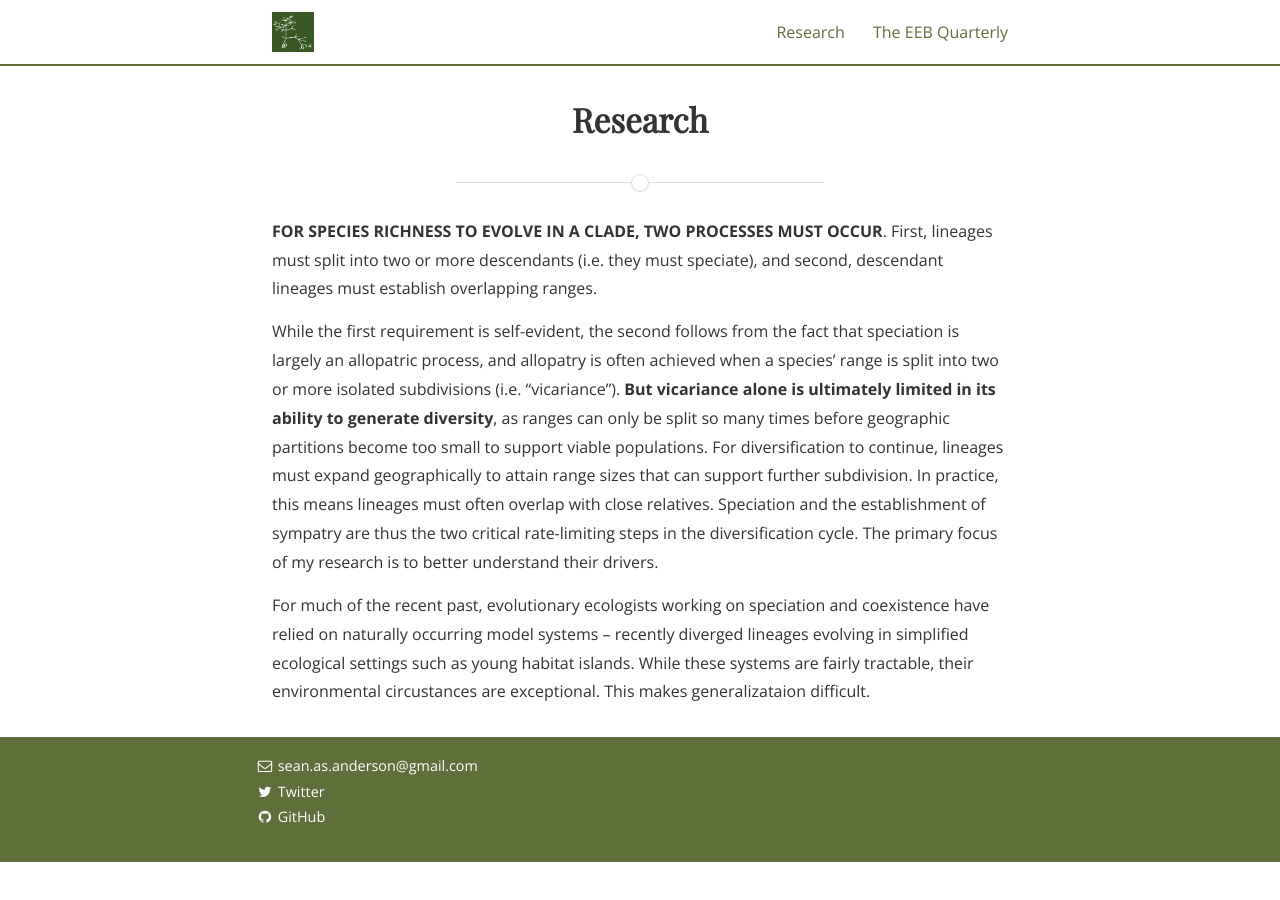
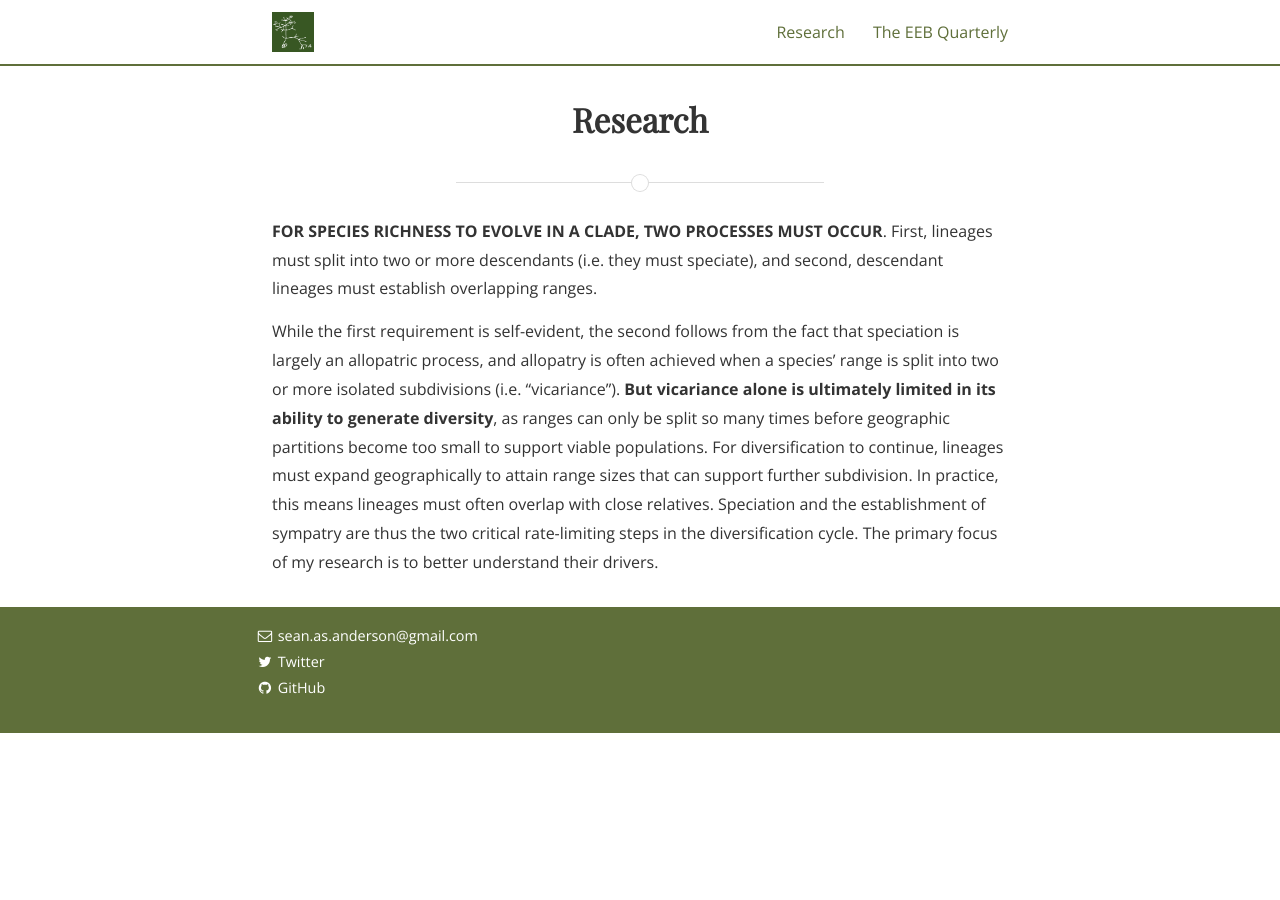
Before and after one commit to SeanASAnderson/SeanASAnderson.github.io, a Jekyll site: the page built from research.md, in a window 1280 px wide. Built offline with Jekyll 4.4.1, drawn with Linux system fonts in a browser that asks for light colours; nearby versions of some CDN libraries; some web fonts are replaced.

Commit message:
drafting resarch page blurb

```diff
--- a/research.md
+++ b/research.md
@@ -8,5 +8,3 @@ main_nav: true
 **FOR SPECIES RICHNESS TO EVOLVE IN A CLADE, TWO PROCESSES MUST OCCUR**. First, lineages must split into two or more descendants (i.e. they must speciate), and second, descendant lineages must establish overlapping ranges.
 
 While the first requirement is self-evident, the second follows from the fact that speciation is largely an allopatric process, and allopatry is often achieved when a species’ range is split into two or more isolated subdivisions (i.e. “vicariance”). **But vicariance alone is ultimately limited in its ability to generate diversity**, as ranges can only be split so many times before geographic partitions become too small to support viable populations. For diversification to continue, lineages must expand geographically to attain range sizes that can support further subdivision. In practice, this means lineages must often overlap with close relatives. Speciation and the establishment of sympatry are thus the two critical rate-limiting steps in the diversification cycle. The primary focus of my research is to better understand their drivers.
-
-For much of the recent past, evolutionary ecologists working on speciation and coexistence have relied on naturally occurring model systems -- recently diverged lineages evolving in simplified ecological settings such as young habitat islands. While these systems are fairly tractable, their environmental circustances are exceptional. This makes generalizataion difficult.
```
